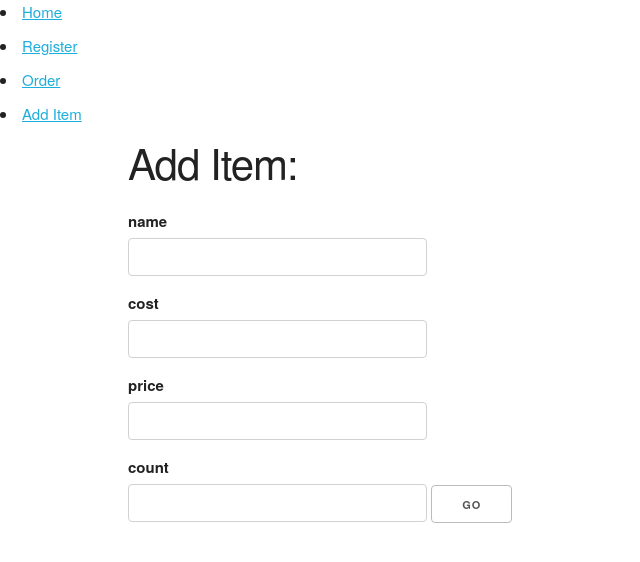
After one commit to python-401d11/py_cafe, a Flask app: page /add_items in a window 1280 px wide. The commit adds this page. Shown: the top 562 px of the page, without its empty margins (0-640 px from the left). Run offline with Flask 2, Linux system fonts and the light colour scheme; parts of the project's set-up code (start-up, migrations or seed data) failed here and were passed over.

Commit message:
register and items form added

```diff
--- a/src/forms.py
+++ b/src/forms.py
@@ -0,0 +1,17 @@
+from flask_wtf import FlaskForm
+from wtforms import StringField, SelectField, PasswordField
+from wtforms.validators import DataRequired
+from .models import User, Customer, Employee, Order, OrdersContain, Item
+from flask import g
+
+class RegisterForm(FlaskForm):
+    name = StringField('name', validators=[DataRequired()])
+    email = StringField('email', validators=[DataRequired()])
+    phone = StringField('phone', validators=[DataRequired()])
+    password = PasswordField('password', validators=[DataRequired()])
+
+class AddItemsForm(FlaskForm):
+    name = StringField('name', validators=[DataRequired()])
+    price = StringField('price',validators=[DataRequired()])
+    cost =  StringField('cost',validators=[DataRequired()])
+    count =  StringField('count',validators=[DataRequired()])
--- a/src/models.py
+++ b/src/models.py
@@ -15,6 +15,7 @@ class User(db.Model):
     id = db.Column(db.Integer, primary_key=True)
     name = db.Column(db.String(256))
     email = db.Column(db.String(256))
+    password = db.Column(db.String(256))
     role = db.Column(db.String(16))
 
 
--- a/src/routes.py
+++ b/src/routes.py
@@ -1,6 +1,7 @@
 from flask import render_template, redirect, url_for, request, flash, session, g
 from sqlalchemy.exc import DBAPIError, IntegrityError
 from . import app
+from .forms import RegisterForm, AddItemsForm
 import requests
 import json
 import os
@@ -8,7 +9,13 @@ import os
 
 @app.route('/')
 def home():
-    pass
+    return render_template('home.html'), 200
+
+@app.route('/register', methods=['GET', 'POST'])
+def register():
+    form = RegisterForm()
+    return render_template('auth/register.html', form=form)
+
 
 
 @app.route('/customer')
@@ -21,9 +28,10 @@ def order():
     pass
 
 
-@app.route('/item')
-def item():
-    pass
+@app.route('/add_items', methods=['GET', 'POST'])
+def add_items():
+    form = AddItemsForm()
+    return render_template('auth/add_items.html', form=form)
 
 
 @app.route('/reservation')
--- /dev/null
+++ b/src/templates/auth/add_items.html
@@ -0,0 +1,20 @@
+{% extends "base.html" %}
+
+{% block title %}
+<title>Add Items</title>
+{% endblock title %}
+
+
+{% block content %}
+<div class="container">
+    <h2>Add Item:</h2>
+    <form action="{{ url_for(".add_items") }} method = "POST">
+        {{ form.hidden_tag() }}
+        {{ form.name.label }}{{ form.name(size = 32)}}
+        {{ form.cost.label }}{{ form.cost (size = 32)}}
+        {{ form.price.label }}{{ form.price (size = 32)}}
+        {{ form.count.label }}{{ form.count (size = 32)}}
+        <input type="submit" name="add_item" id="add_item" value = "Go">
+    </form>
+</div>
+{% endblock content %}
--- a/src/templates/auth/register.html
+++ b/src/templates/auth/register.html
@@ -12,6 +12,8 @@
         {{ form.name.label }}{{ form.name(size=36)}}
         {{ form.phone.label }}{{ form.phone(size=36)}}
         {{ form.email.label }}{{ form.email(size=36)}}
+        {{ form.password.label }}{{ form.password(size=36)}}
+        <input type="submit" name="register" id="register" value="Go">
     </form>
 </div>
 {% endblock content %}
--- a/src/templates/base.html
+++ b/src/templates/base.html
@@ -12,17 +12,18 @@
             <header>
                 <nav class="main_nav"
                 <ul>
-                    <li><a href="url_for(".home") }}>Home</a></li>
-                    <li><a href="url_for(".customer")}}>Registar</a></li>
-                    <li><a href="url_for(".order") }}>Order</a></li>
-                    <li><a href="url_for(".item") }}>Add Item</a></li>
+                    <li><a href="{{url_for(".home") }}">Home</a></li>
+                    <li><a href="{{url_for(".register")}}">Register</a></li>
+                    <li><a href="{{url_for(".order") }}">Order</a></li>
+                    <li><a href="{{url_for(".add_items") }}">Add Item</a></li>
                 </nav>
             </header>
             <main>
                 {% for message in get_flashed_messages() %}
                 <div class = "flashed-container"> {{message}}</div>
                 {% endfor %}
-
+                {% block content %}
+                {% endblock content %}
             </main>
         </body>
     </html>
```
Also changed, not shown: requirements.txt (added, +24 -0 lines), 1 other file.
